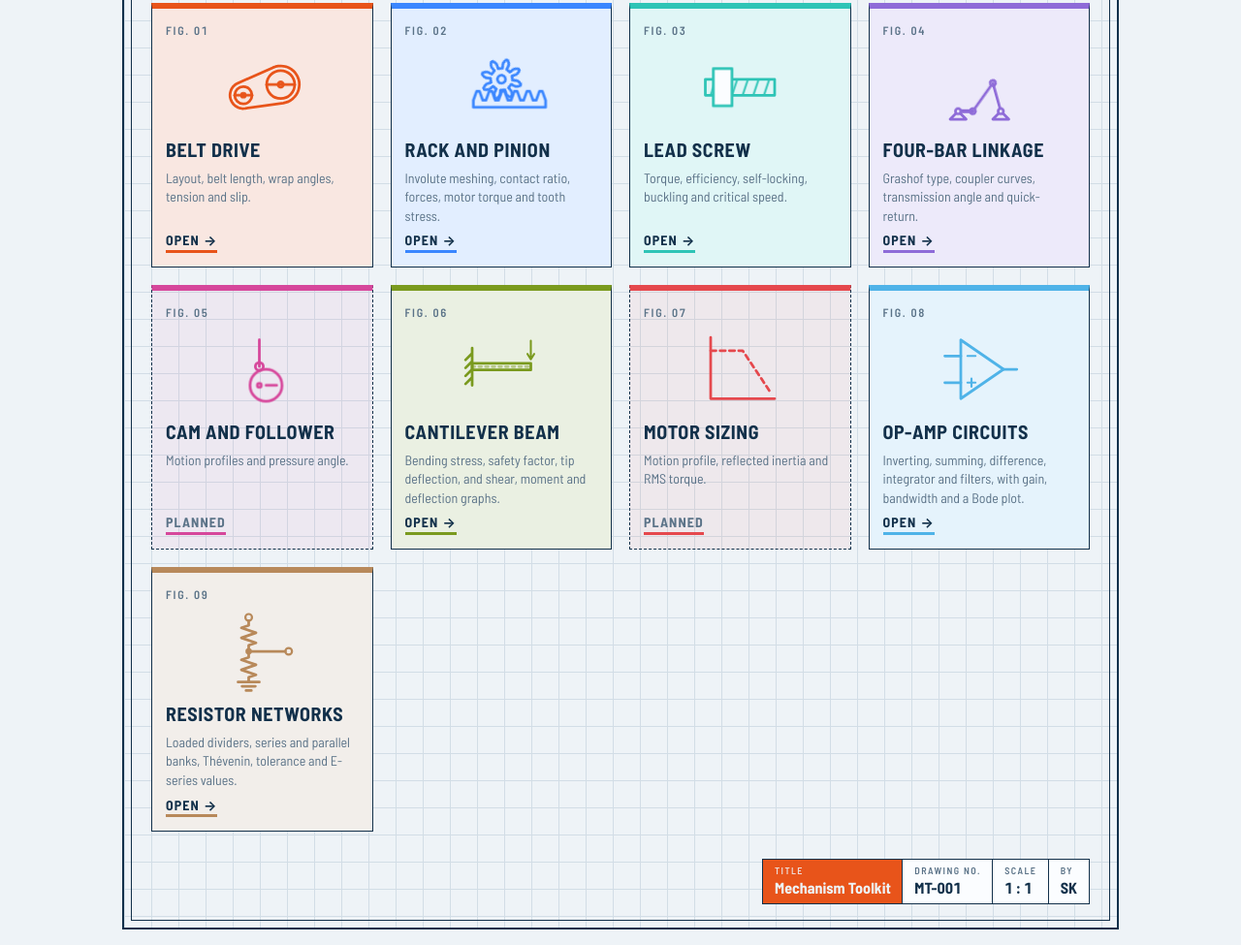
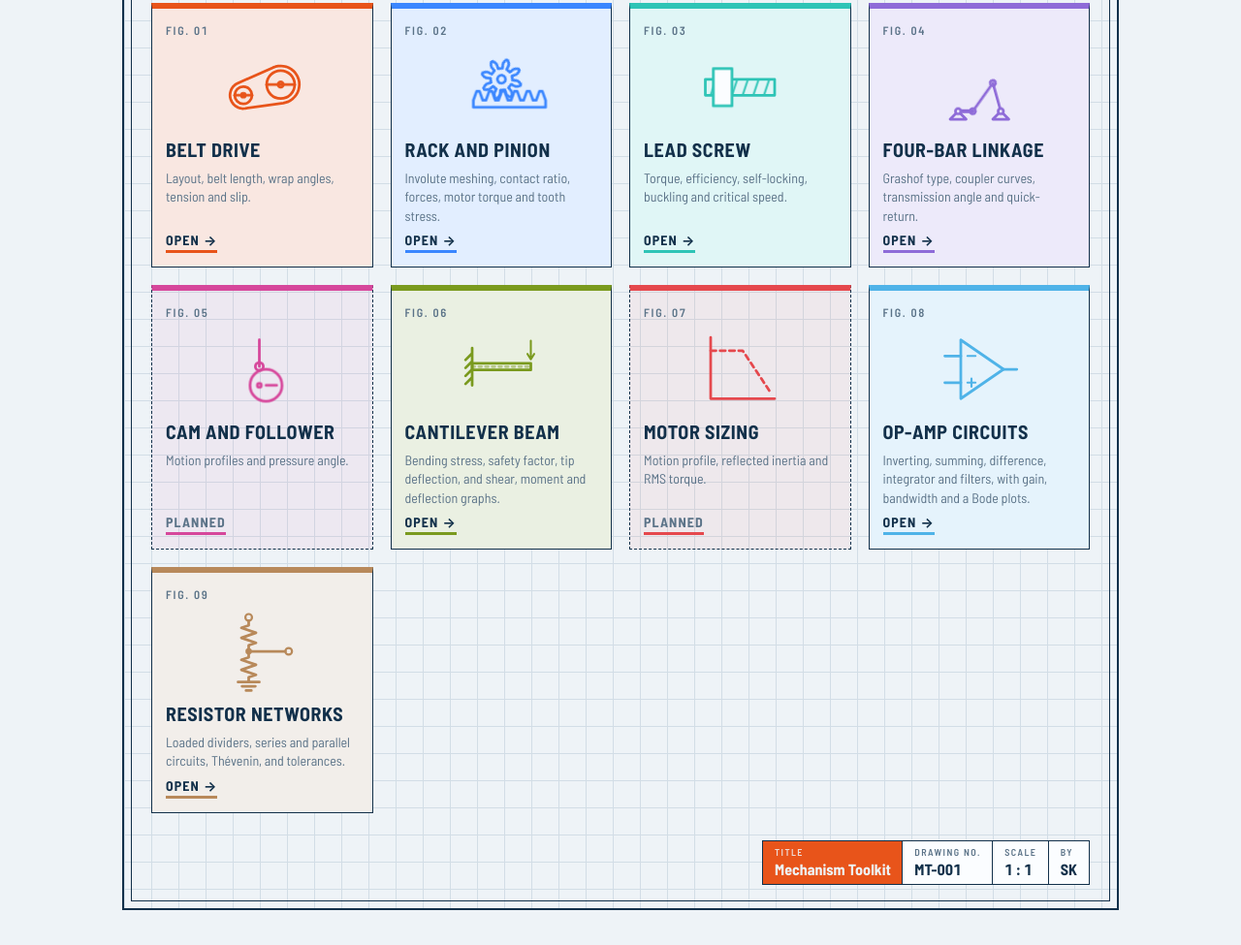
Before and after one commit to SpencerKelly21/mechanism-toolkit, a plain HTML site: page index.html in a window 1280 px wide. Shown: the part 445-1420 px from the top of the page at 97% size. Drawn offline with Linux system fonts and the light colour scheme.

Commit message:
Update index.html

```diff
--- a/index.html
+++ b/index.html
@@ -154,8 +154,8 @@ a.tile:hover,a.tile:focus-visible{transform:translate(-3px,-3px);box-shadow:5px
 <div class="tile soon" style="--c:#d6479b"><span class="fig">FIG. 05</span><svg class="ico" viewBox="0 0 64 64" data-icon="cam"></svg><h2>Cam and follower</h2><p>Motion profiles and pressure angle.</p><span class="go">Planned</span></div>
 <a class="tile" href="cantilever.html" style="--c:var(--cant)"><span class="fig">FIG. 06</span><svg class="ico" viewBox="0 0 64 64" data-icon="cant"></svg><h2>Cantilever beam</h2><p>Bending stress, safety factor, tip deflection, and shear, moment and deflection graphs.</p><span class="go">Open →</span></a>
 <div class="tile soon" style="--c:#e5484d"><span class="fig">FIG. 07</span><svg class="ico" viewBox="0 0 64 64" data-icon="motor"></svg><h2>Motor sizing</h2><p>Motion profile, reflected inertia and RMS torque.</p><span class="go">Planned</span></div>
-<a class="tile" href="op-amps.html" style="--c:#4fb3e8"><span class="fig">FIG. 08</span><svg class="ico" viewBox="0 0 64 64" data-icon="amp"></svg><h2>Op-amp circuits</h2><p>Inverting, summing, difference, integrator and filters, with gain, bandwidth and a Bode plot.</p><span class="go">Open →</span></a>
-<a class="tile" href="resistor-network.html" style="--c:#b8895a"><span class="fig">FIG. 09</span><svg class="ico" viewBox="0 0 64 64" data-icon="rnet"></svg><h2>Resistor networks</h2><p>Loaded dividers, series and parallel banks, Th&eacute;venin, tolerance and E-series values.</p><span class="go">Open →</span></a>
+<a class="tile" href="op-amps.html" style="--c:#4fb3e8"><span class="fig">FIG. 08</span><svg class="ico" viewBox="0 0 64 64" data-icon="amp"></svg><h2>Op-amp circuits</h2><p>Inverting, summing, difference, integrator and filters, with gain, bandwidth and a Bode plots.</p><span class="go">Open →</span></a>
+<a class="tile" href="resistor-network.html" style="--c:#b8895a"><span class="fig">FIG. 09</span><svg class="ico" viewBox="0 0 64 64" data-icon="rnet"></svg><h2>Resistor networks</h2><p>Loaded dividers, series and parallel circuits, Th&eacute;venin, and tolerances.</p><span class="go">Open →</span></a>
 </div>
 <footer class="tb"><div class="hl"><span>Title</span>Mechanism Toolkit</div><div><span>Drawing no.</span>MT-001</div><div><span>Scale</span>1 : 1</div><div><span>By</span>SK</div></footer>
 </div>
```
